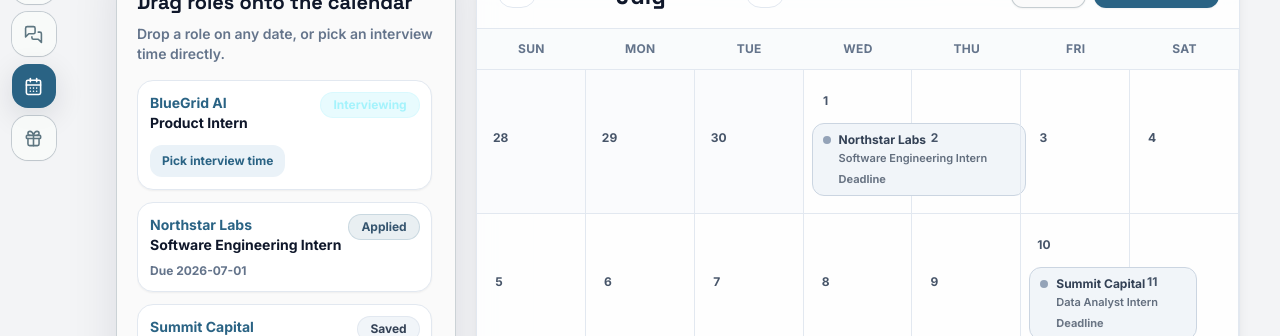
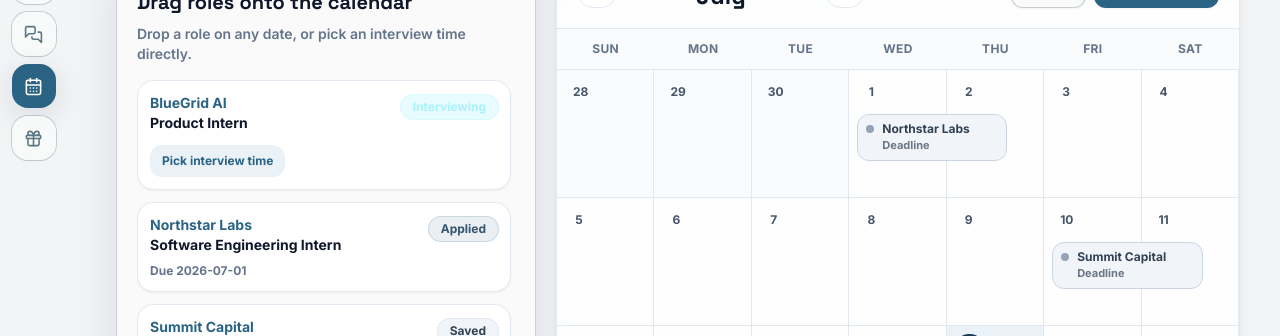
Before and after one commit to Varun-gull/CareerUp, a Next.js app: page /calendar in a window 1280 px wide. Shown: the part 616-952 px from the top of the page. Built offline with nearby package versions, Linux system fonts and the light colour scheme; no server answers.

Commit message:
Fix calendar drag and compact events

```diff
--- a/components/CalendarView.tsx
+++ b/components/CalendarView.tsx
@@ -12,6 +12,7 @@ import {
 } from "lucide-react";
 import { useEffect, useMemo, useState, useTransition } from "react";
 import { useRouter } from "next/navigation";
+import type { DragEvent } from "react";
 import clsx from "clsx";
 import { ApplicationStatusBadge } from "@/components/ApplicationStatusBadge";
 import { CalendarCreateModal } from "@/components/CalendarCreateModal";
@@ -73,12 +74,6 @@ function startOfWeek(date: Date) {
   const copy = new Date(date);
   copy.setDate(copy.getDate() - copy.getDay());
   copy.setHours(0, 0, 0, 0);
-  return copy;
-}
-
-function addDays(date: Date, amount: number) {
-  const copy = new Date(date);
-  copy.setDate(copy.getDate() + amount);
   return copy;
 }
 
@@ -149,40 +144,46 @@ function sortEvents(events: CalendarEvent[]) {
 
 function EventPill({
   event,
+  compact = false,
   draggable,
   onDragStart,
   onDelete,
   onClick,
 }: {
   event: CalendarEvent;
+  compact?: boolean;
   draggable?: boolean;
-  onDragStart?: () => void;
+  onDragStart?: (dragEvent: DragEvent<HTMLDivElement>) => void;
   onDelete?: () => void;
   onClick?: () => void;
 }) {
   return (
-    <button
-      type="button"
+    <div
+      role="button"
+      tabIndex={0}
       draggable={draggable}
       onDragStart={(dragEvent) => {
         dragEvent.dataTransfer.effectAllowed = "move";
-        onDragStart?.();
+        dragEvent.dataTransfer.setData("application/x-careerup-calendar-event", event.id);
+        dragEvent.dataTransfer.setData("text/plain", event.id);
+        onDragStart?.(dragEvent);
       }}
       onClick={(clickEvent) => {
         clickEvent.stopPropagation();
         onClick?.();
       }}
       className={clsx(
-        "group flex w-full items-start gap-2 rounded-xl border px-2.5 py-2 text-left transition hover:-translate-y-0.5 hover:shadow-sm",
+        "group flex w-full cursor-grab items-start gap-2 rounded-xl border text-left transition hover:-translate-y-0.5 hover:shadow-sm active:cursor-grabbing",
+        compact ? "px-2 py-1.5" : "px-2.5 py-2",
         EVENT_STYLE[event.eventType]
       )}
     >
       <span className={clsx("mt-1 h-2 w-2 shrink-0 rounded-full", EVENT_DOT[event.eventType])} />
       <span className="min-w-0 flex-1">
         <span className="block truncate text-xs font-bold">{event.company}</span>
-        <span className="mt-0.5 block truncate text-[11px] font-semibold opacity-75">{event.role}</span>
-        <span className="mt-1 block text-[11px] font-bold opacity-70">
-          {EVENT_LABEL[event.eventType]}{event.time ? ` · ${event.time}` : ""}
+        {!compact && <span className="mt-0.5 block truncate text-[11px] font-semibold opacity-75">{event.role}</span>}
+        <span className={clsx("block truncate text-[11px] font-bold opacity-70", compact ? "mt-0" : "mt-1")}>
+          {compact ? EVENT_LABEL[event.eventType] : `${EVENT_LABEL[event.eventType]}${event.time ? ` · ${event.time}` : ""}`}
         </span>
       </span>
       {onDelete && !event.id.startsWith("derived-") && (
@@ -199,7 +200,7 @@ function EventPill({
           <Trash2 size={12} />
         </span>
       )}
-    </button>
+    </div>
   );
 }
 
@@ -347,16 +348,22 @@ export function CalendarView({ applications, dbEvents }: { applications: Applica
     });
   }
 
-  function handleDrop(date: string) {
+  function handleDrop(date: string, dropEvent: DragEvent<HTMLDivElement>) {
+    const droppedApplicationId = dropEvent.dataTransfer.getData("application/x-careerup-application");
+    const droppedEventId = dropEvent.dataTransfer.getData("application/x-careerup-calendar-event");
+    const droppedApplication = dragApp ?? applications.find((application) => application.id === droppedApplicationId) ?? null;
+    const droppedEvent = dragEvent ?? events.find((event) => event.id === droppedEventId) ?? null;
+
     setActiveDate(null);
 
-    if (dragApp) {
-      addApplicationEvent(dragApp, date);
+    if (droppedApplication) {
+      addApplicationEvent(droppedApplication, date);
       setDragApp(null);
+      return;
     }
 
-    if (dragEvent) {
-      moveEvent(dragEvent, date);
+    if (droppedEvent) {
+      moveEvent(droppedEvent, date);
       setDragEvent(null);
     }
   }
@@ -423,23 +430,25 @@ export function CalendarView({ applications, dbEvents }: { applications: Applica
         </section>
       </div>
 
-      <div className="grid gap-5 xl:grid-cols-[340px_minmax(0,1fr)]">
-        <aside className="card p-5 xl:sticky xl:top-24 xl:self-start">
+      <div className="grid gap-5 xl:grid-cols-[420px_minmax(0,1fr)]">
+        <aside className="card overflow-hidden p-5 xl:sticky xl:top-24 xl:self-start">
           <p className="eyebrow">Schedule interviews</p>
           <h2 className="mt-1 text-xl font-bold text-ink">Drag roles onto the calendar</h2>
           <p className="mt-2 text-sm font-semibold text-slate-500">Drop a role on any date, or pick an interview time directly.</p>
-          <div className="mt-4 grid max-h-[42rem] gap-3 overflow-y-auto pr-1">
+          <div className="mt-4 grid max-h-[42rem] gap-3 overflow-y-auto overflow-x-hidden pr-1">
             {[...unscheduledInterviews, ...applications.filter((application) => application.status !== "interviewing" && application.status !== "offer").slice(0, 8)].map((application) => (
               <div
                 key={application.id}
                 draggable
                 onDragStart={(event) => {
                   event.dataTransfer.effectAllowed = "move";
+                  event.dataTransfer.setData("application/x-careerup-application", application.id);
+                  event.dataTransfer.setData("text/plain", application.id);
                   setDragApp(application);
                 }}
                 onDragEnd={() => setDragApp(null)}
                 className={clsx(
-                  "cursor-grab rounded-2xl border border-slate-200 bg-white p-3 shadow-sm transition active:cursor-grabbing",
+                  "w-full max-w-full cursor-grab overflow-hidden rounded-2xl border border-slate-200 bg-white p-3 shadow-sm transition active:cursor-grabbing",
                   dragApp?.id === application.id && "opacity-45"
                 )}
               >
@@ -448,7 +457,9 @@ export function CalendarView({ applications, dbEvents }: { applications: Applica
                     <p className="truncate text-sm font-bold text-[#2A6384]">{application.company}</p>
                     <p className="truncate text-sm font-bold text-ink">{application.role}</p>
                   </div>
-                  <ApplicationStatusBadge status={application.status} />
+                  <span className="shrink-0">
+                    <ApplicationStatusBadge status={application.status} />
+                  </span>
                 </div>
                 {application.status === "interviewing" || application.status === "offer" ? (
                   <button
@@ -513,19 +524,19 @@ export function CalendarView({ applications, dbEvents }: { applications: Applica
             {monthDays.map((day) => {
               const date = toYMD(day);
               const dayEvents = eventsByDate.get(date) ?? [];
-              const visibleEvents = dayEvents.slice(0, 3);
+              const visibleEvents = dayEvents.slice(0, 2);
               const hiddenCount = Math.max(0, dayEvents.length - visibleEvents.length);
               const isToday = date === todayStr;
               const isSelected = date === selectedDate;
               const isCurrentMonth = day.getMonth() === anchor.getMonth();
 
               return (
-                <button
+                <div
                   key={date}
-                  type="button"
                   onClick={() => setSelectedDate(date)}
                   onDragOver={(event) => {
                     event.preventDefault();
+                    event.dataTransfer.dropEffect = "move";
                     setActiveDate(date);
                   }}
                   onDragLeave={(event) => {
@@ -535,10 +546,10 @@ export function CalendarView({ applications, dbEvents }: { applications: Applica
                   }}
                   onDrop={(event) => {
                     event.preventDefault();
-                    handleDrop(date);
+                    handleDrop(date, event);
                   }}
                   className={clsx(
-                    "min-h-36 border-b border-r border-slate-200 p-2 text-left transition",
+                    "min-h-32 border-b border-r border-slate-200 p-2 text-left transition",
                     "hover:bg-[#F8FBFA]",
                     isSelected && "bg-[#EAF2F8]",
                     activeDate === date && "bg-[#DDEAF2] ring-2 ring-inset ring-[#2A6384]",
@@ -558,6 +569,7 @@ export function CalendarView({ applications, dbEvents }: { applications: Applica
                       <EventPill
                         key={event.id}
                         event={event}
+                        compact
                         draggable
                         onDragStart={() => setDragEvent(event)}
                         onDelete={() => handleDelete(event.id)}
@@ -575,7 +587,7 @@ export function CalendarView({ applications, dbEvents }: { applications: Applica
                       </span>
                     )}
                   </div>
-                </button>
+                </div>
               );
             })}
           </div>
```
